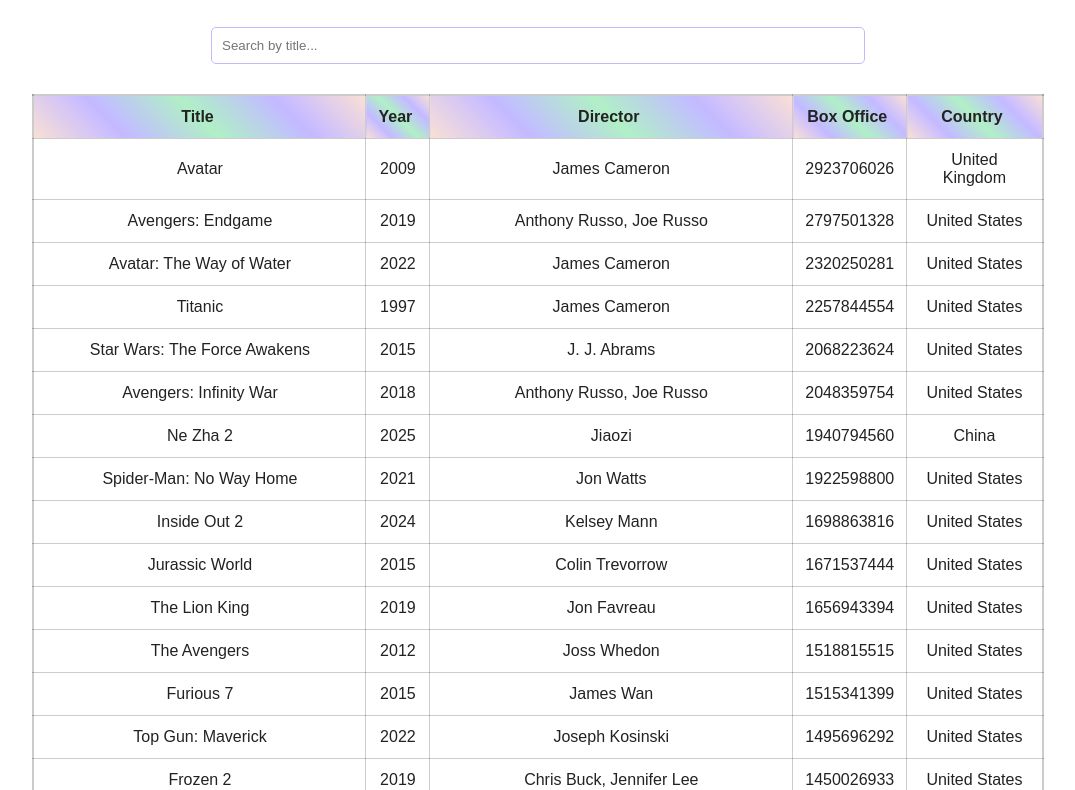
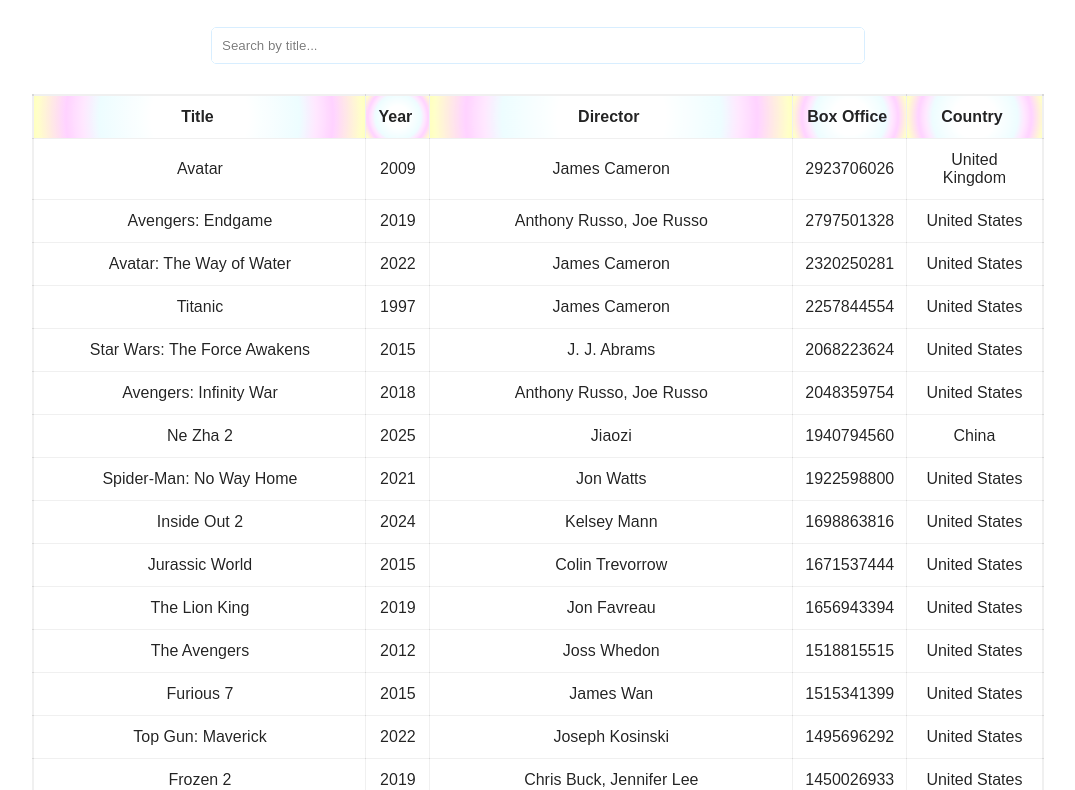
Before and after one commit to ArtMGreen/highest-grossing-films, a plain HTML site: page index.html in a window 1280 px wide. Shown: the part 91-881 px from the top of the page, without its empty margins (102-1177 px from the left). Drawn offline with Linux system fonts and the light colour scheme.

Commit message:
Update styles.css

```diff
--- a/styles.css
+++ b/styles.css
@@ -1,18 +1,18 @@
-/* Light Theme: Iridescent Glitch Effect */
+/* Light Theme: Soap Bubble Iridescence */
 :root {
     --bg-color: white;
     --text-color: #222;
-    --table-header: linear-gradient(45deg, #ffdde1, #a1c4fd, #c3ecb2, #a1c4fd, #ffdde1);
-    --table-border: rgba(0, 0, 0, 0.2);
-    --highlight: #a1c4fd;
-    --shadow-glow: rgba(255, 255, 255, 0.9);
+    --table-header: radial-gradient(circle at 50% 50%, #ffffff, #f8f9fa, #ebf4ff, #dff3ff, #ffcaff, #fff7b7);
+    --table-border: rgba(0, 0, 0, 0.1);
+    --highlight: #c8e6ff;
+    --shadow-glow: rgba(255, 255, 255, 0.8);
 }
 
-/* Dark Theme: Vaporwave Colors */
+/* Dark Theme: Vaporwave Glow */
 .dark-theme {
     --bg-color: #1a1a2e;
     --text-color: #ff77ff;
-    --table-header: linear-gradient(90deg, #ff00ff, #ff77ff, #00ffff, #2200ff);
+    --table-header: rgba(26, 26, 46, 1);  /* Match dark background */
     --table-border: #ff77ff;
     --highlight: #ff00ff;
     --shadow-glow: rgba(255, 0, 255, 0.5);
@@ -98,6 +98,13 @@ input {
     100% { filter: hue-rotate(0deg); }
 }
 
+/* Glitch Soap Bubble Effect */
+@keyframes soap-bubble {
+    0% { filter: hue-rotate(0deg) brightness(1); }
+    50% { filter: hue-rotate(50deg) brightness(1.2); }
+    100% { filter: hue-rotate(0deg) brightness(1); }
+}
+
 :root {
-    animation: iridescent-glitch 4s infinite linear;
+    animation: soap-bubble 6s infinite alternate ease-in-out;
 }
```
